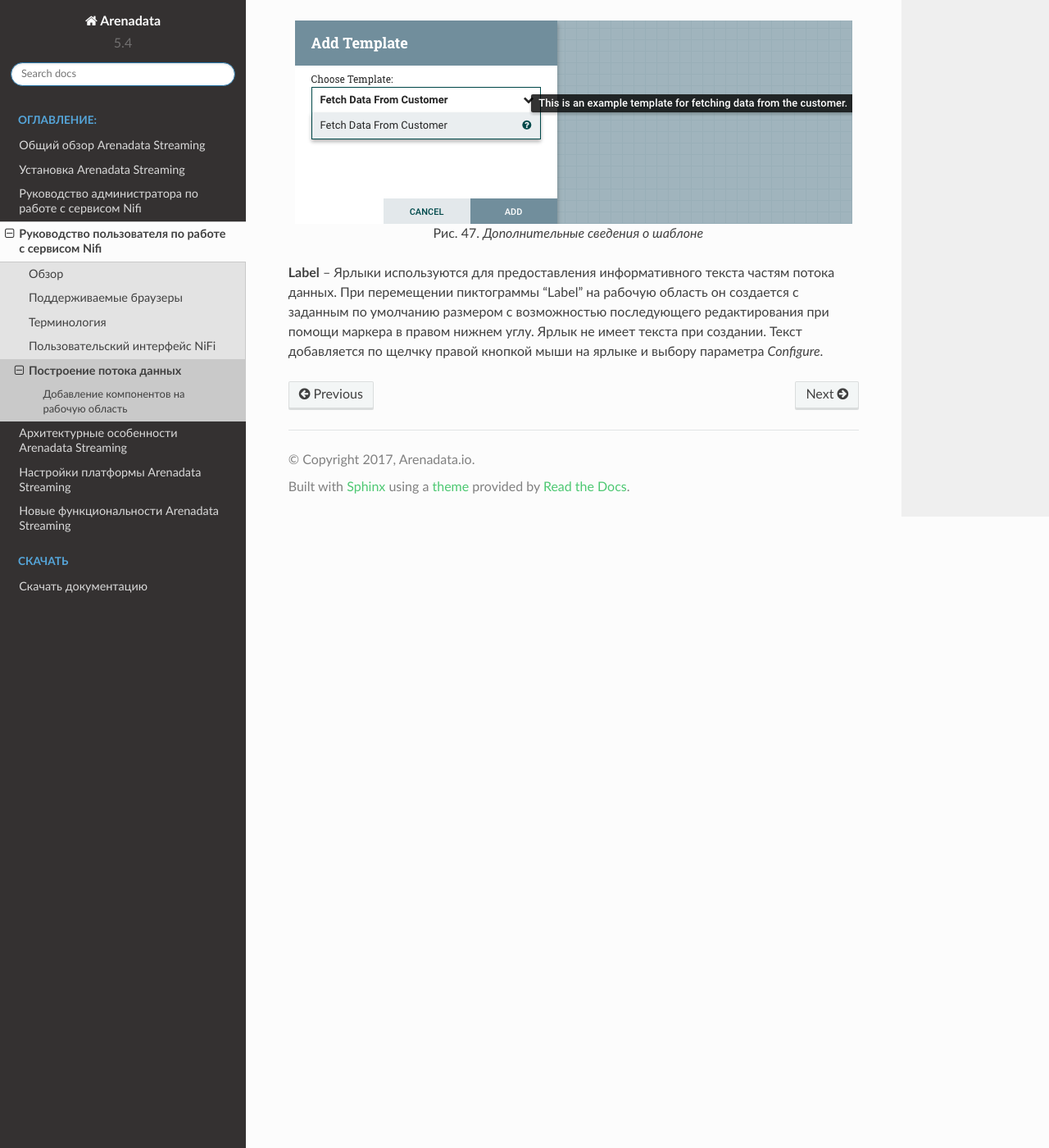
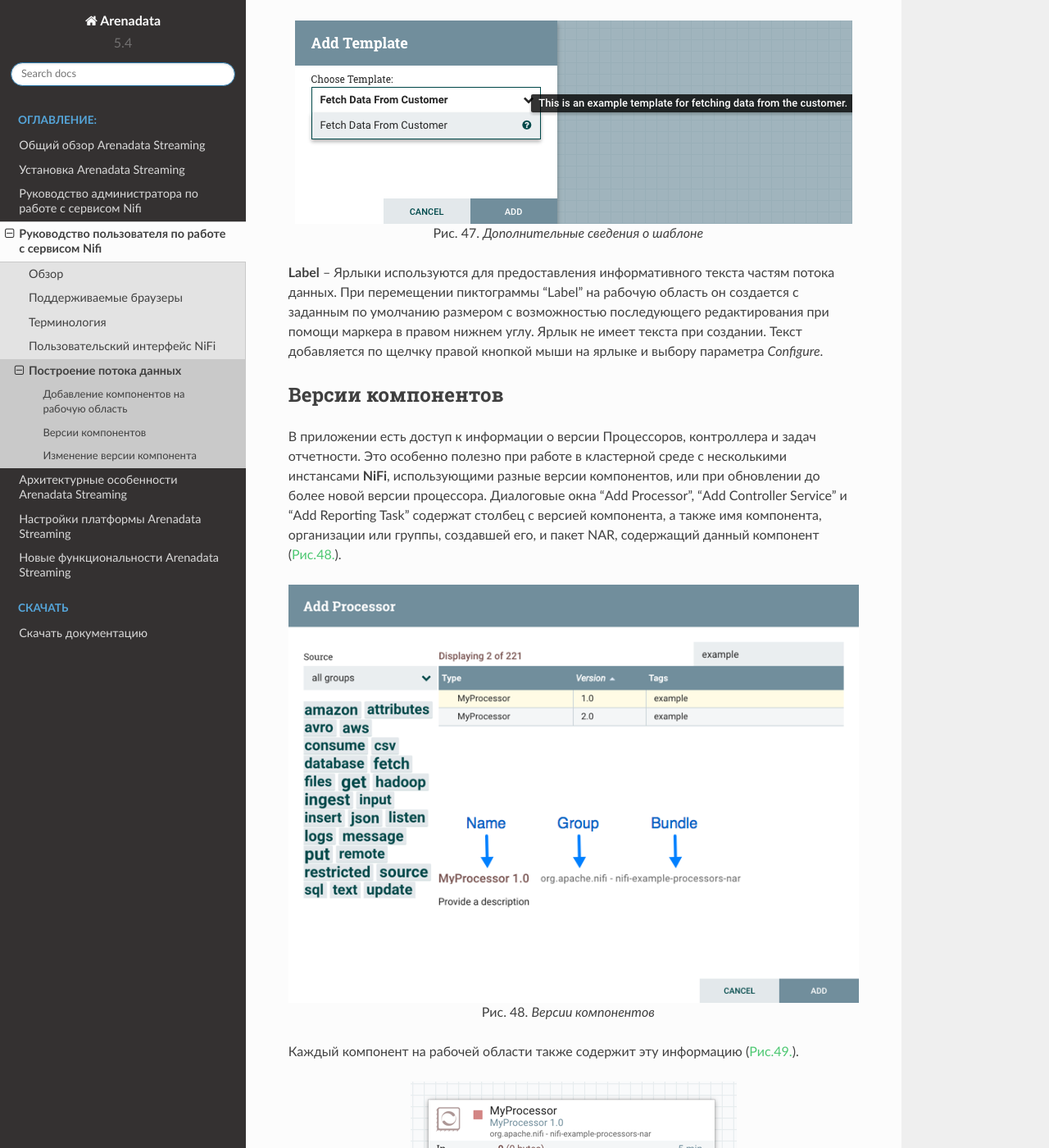
Before and after one commit to arenadata/docs_ads, a Sphinx documentation site: the page built from source/UserNIFI/DataFlow.rst, in a window 1280 px wide and 1400 px high, scrolled down 8728 px. Shown: the whole window at 82% size. Built offline with Sphinx 7.4.7 and the Read the Docs theme 2.0.0, drawn with Linux system fonts in a browser that asks for light colours; pages that are not in the unit, such as notebooks, are missing from menus; some of the changed text lies outside the part shown.

Commit message:
Update DataFlow.rst

```diff
--- a/source/UserNIFI/DataFlow.rst
+++ b/source/UserNIFI/DataFlow.rst
@@ -207,3 +207,57 @@
 
 
 **Label** -- Ярлыки используются для предоставления информативного текста частям потока данных. При перемещении пиктограммы "Label" на рабочую область он создается с заданным по умолчанию размером с возможностью последующего редактирования при помощи маркера в правом нижнем углу. Ярлык не имеет текста при создании. Текст добавляется по щелчку правой кнопкой мыши на ярлыке и выбору параметра *Configure*.
+
+
+
+Версии компонентов
+--------------------
+
+В приложении есть доступ к информации о версии Процессоров, контроллера и задач отчетности. Это особенно полезно при работе в кластерной среде с несколькими инстансами **NiFi**, использующими разные версии компонентов, или при обновлении до более новой версии процессора. Диалоговые окна "Add Processor", "Add Controller Service" и "Add Reporting Task" содержат столбец с версией компонента, а также имя компонента, организации или группы, создавшей его, и пакет NAR, содержащий данный компонент (:numref:`Рис.%s.<ADS_UserNIFI_DataFlow_Component-versions>`).
+
+
+.. _ADS_UserNIFI_DataFlow_Component-versions:
+
+.. figure:: ../imgs/ADS_UserNIFI_DataFlow_Component-versions.*
+   :align: center
+
+   Версии компонентов
+
+
+Каждый компонент на рабочей области также содержит эту информацию (:numref:`Рис.%s.<ADS_UserNIFI_DataFlow_Component-versions2>`).
+
+
+.. _ADS_UserNIFI_DataFlow_Component-versions2:
+
+.. figure:: ../imgs/ADS_UserNIFI_DataFlow_Component-versions2.*
+   :align: center
+
+   Версия компонента
+
+
+Изменение версии компонента
+----------------------------
+
+Для изменения версии компонента необходимо выполнить следующие действия:
+
+1. Кликнуть правой кнопкой мыши на компонент в рабочей области для отображения параметров конфигурации.
+
+2. Выбрать "Change version" (:numref:`Рис.%s.<ADS_UserNIFI_DataFlow_Change-version>`).
+
+
+.. _ADS_UserNIFI_DataFlow_Change-version:
+
+.. figure:: ../imgs/ADS_UserNIFI_DataFlow_Change-version.*
+   :align: center
+
+   Параметры конфигурации компонента
+
+3. В диалоговом окне "Component Version" выбрать необходимую версию в раскрывающемся меню "Version" (:numref:`Рис.%s.<ADS_UserNIFI_DataFlow_Version>`).
+
+
+.. _ADS_UserNIFI_DataFlow_Version:
+
+.. figure:: ../imgs/ADS_UserNIFI_DataFlow_Version.*
+   :align: center
+
+   Выбор версии компонента
```
